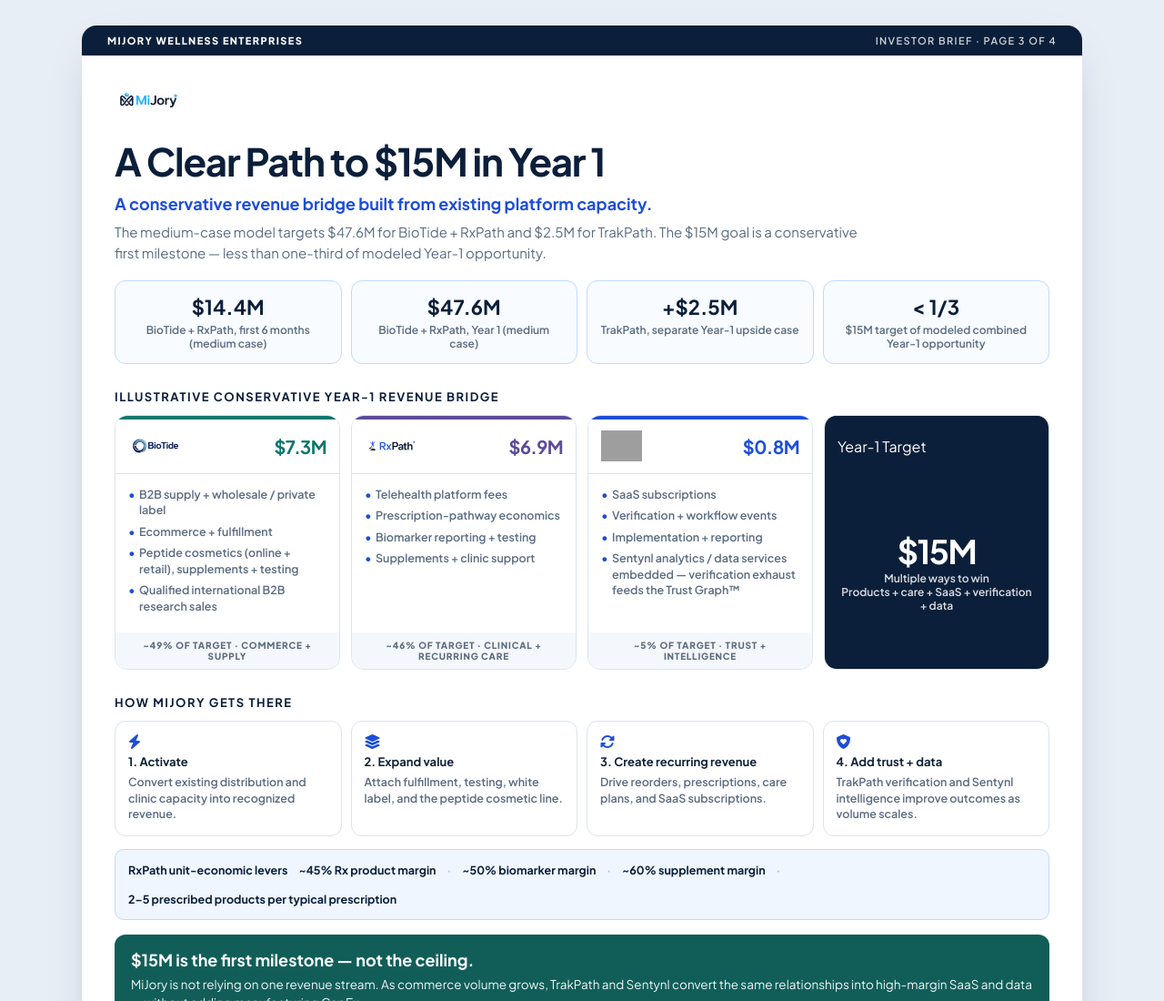
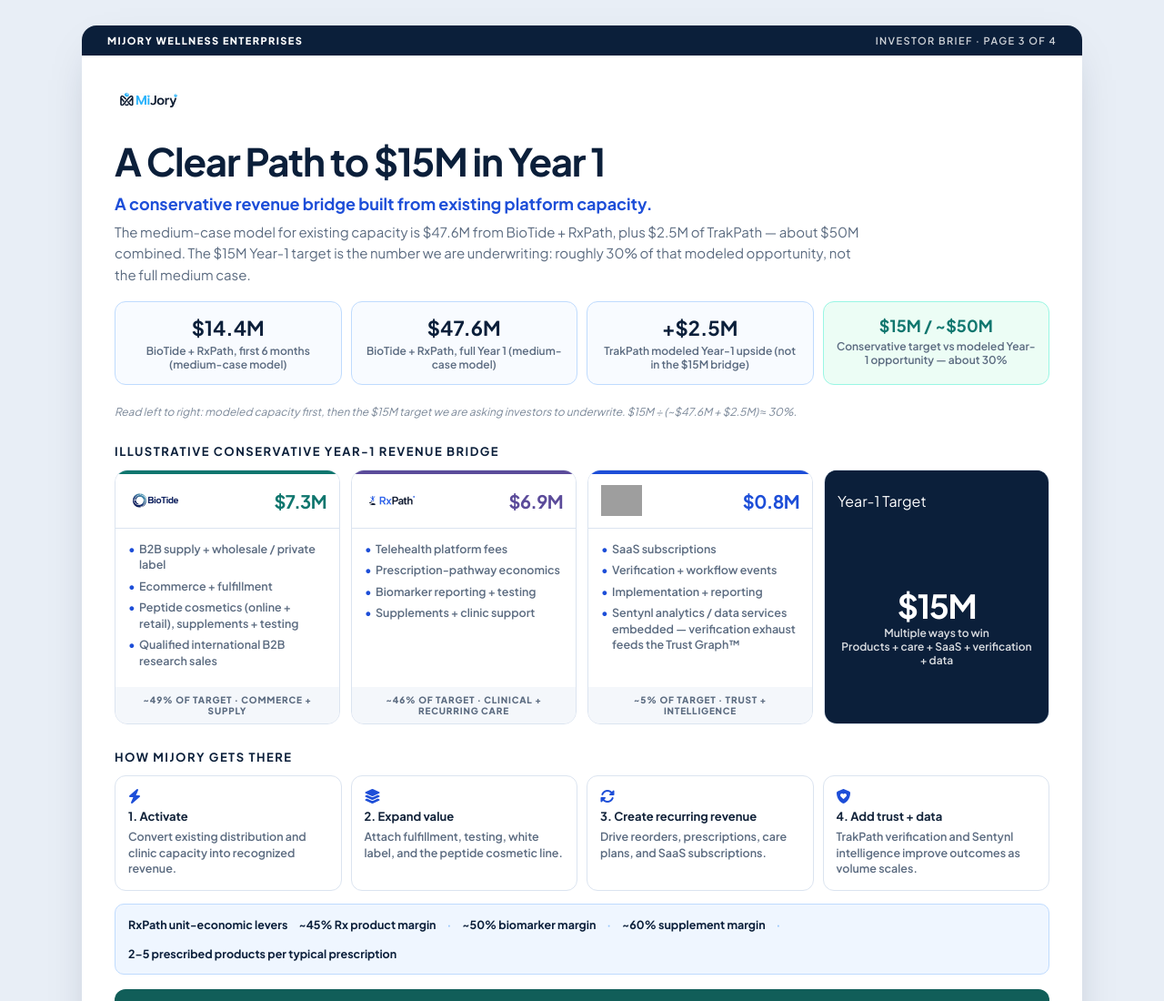
Before and after one commit to Sentynl-io/mijory-deck, a website: page brief/3.html in a window 1280 px wide. Shown: the top 1100 px of the page at 91% size. Drawn offline with Linux system fonts and the light colour scheme; grey boxes are pictures that could not be loaded.

Commit message:
update message

```diff
--- a/brief/3.html
+++ b/brief/3.html
@@ -20,14 +20,15 @@
         <div class="brand"><img src="../MiJory Logo.jpg" alt="MiJory"></div>
         <h1>A Clear Path to $15M in Year 1</h1>
         <p class="lede">A conservative revenue bridge built from existing platform capacity.</p>
-        <p class="sub">The medium-case model targets $47.6M for BioTide + RxPath and $2.5M for TrakPath. The $15M goal is a conservative first milestone — less than one-third of modeled Year-1 opportunity.</p>
+        <p class="sub">The medium-case model for existing capacity is $47.6M from BioTide + RxPath, plus $2.5M of TrakPath — about $50M combined. The $15M Year-1 target is the number we are underwriting: roughly 30% of that modeled opportunity, not the full medium case.</p>
 
         <div class="metrics" style="margin: 18px 0 22px;">
-            <div class="metric"><b>$14.4M</b><span>BioTide + RxPath, first 6 months (medium case)</span></div>
-            <div class="metric"><b>$47.6M</b><span>BioTide + RxPath, Year 1 (medium case)</span></div>
-            <div class="metric"><b>+$2.5M</b><span>TrakPath, separate Year-1 upside case</span></div>
-            <div class="metric"><b>&lt; 1/3</b><span>$15M target of modeled combined Year-1 opportunity</span></div>
+            <div class="metric"><b>$14.4M</b><span>BioTide + RxPath, first 6 months (medium-case model)</span></div>
+            <div class="metric"><b>$47.6M</b><span>BioTide + RxPath, full Year 1 (medium-case model)</span></div>
+            <div class="metric"><b>+$2.5M</b><span>TrakPath modeled Year-1 upside (not in the $15M bridge)</span></div>
+            <div class="metric metric-call"><b>$15M / ~$50M</b><span>Conservative target vs modeled Year-1 opportunity — about 30%</span></div>
         </div>
+        <p class="note">Read left to right: modeled capacity first, then the $15M target we are asking investors to underwrite. $15M ÷ (~$47.6M + $2.5M) ≈ 30%.</p>
 
         <h2>Illustrative conservative Year-1 revenue bridge</h2>
         <div class="pillars">
--- a/brief/brief.css
+++ b/brief/brief.css
@@ -505,6 +505,11 @@
         }
         .metric b { display: block; font-size: 22px; color: var(--navy); }
         .metric span { display: block; margin-top: 4px; font-size: 12px; color: var(--muted); font-weight: 600; }
+        .metric-call {
+            background: #ecfdf5;
+            border-color: #99f6e4;
+        }
+        .metric-call b { font-size: 18px; color: var(--teal); }
 
         .pillars {
             display: grid;
```
